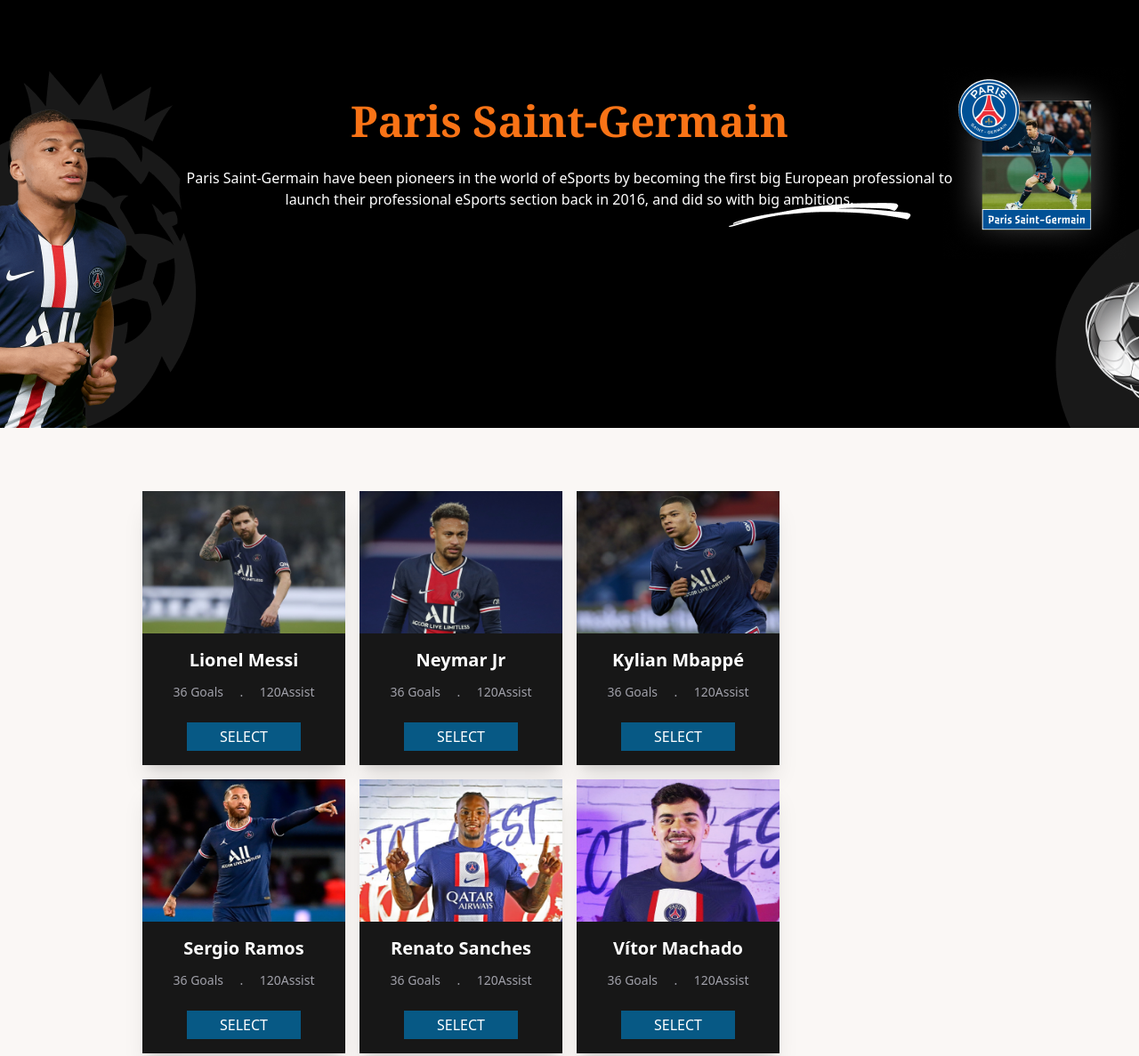
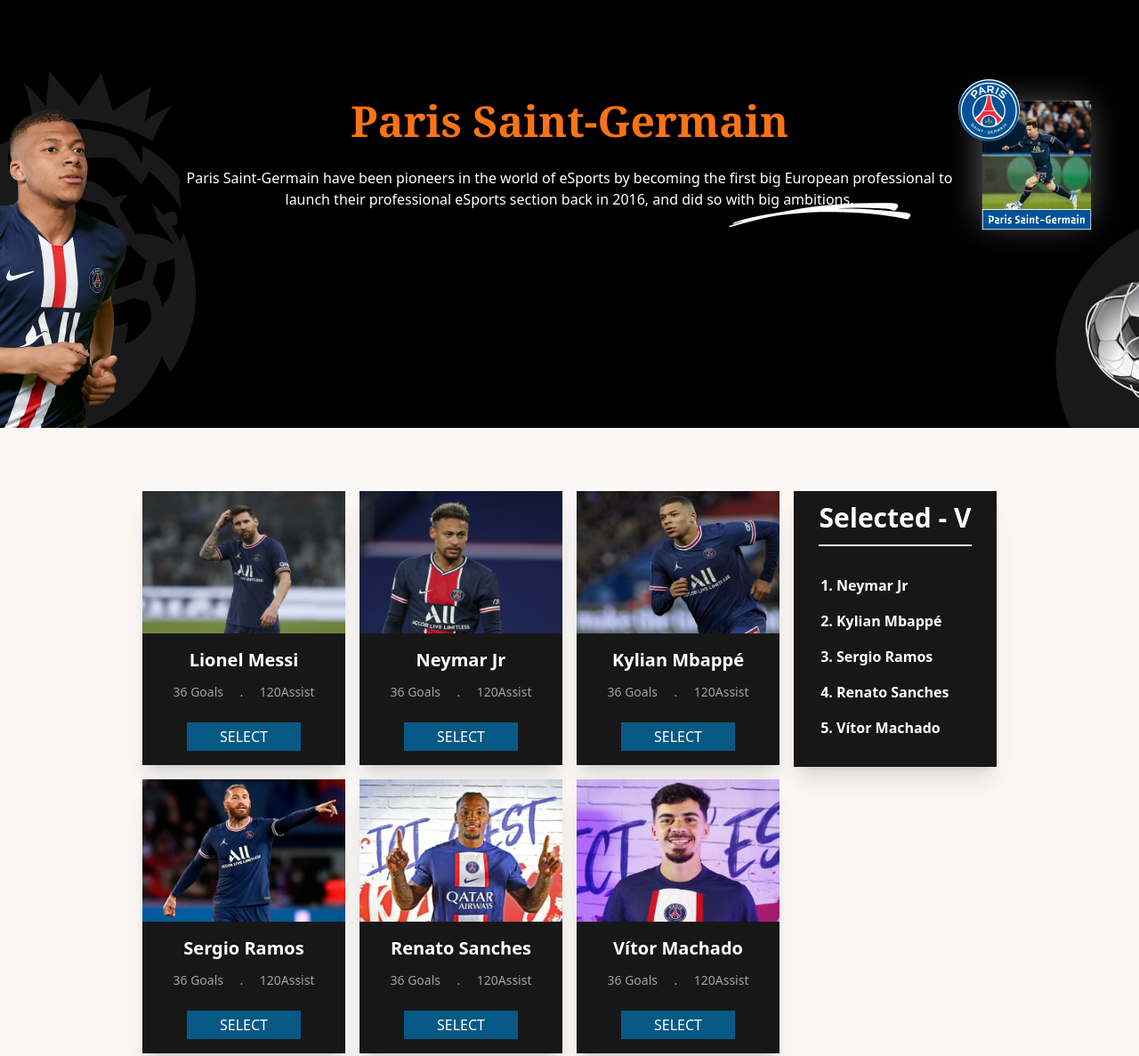
Before and after one commit to abu-noman30/best-five-player-dom, a plain HTML site: page index.html in a window 1280 px wide. Shown: the top 1187 px of the page at 89% size. Drawn offline with nearby package versions, Linux system fonts and the light colour scheme.

Commit message:
Selected Players list container added

```diff
--- a/index.html
+++ b/index.html
@@ -44,7 +44,7 @@
             "
           >
             <div
-              class="flex flex-col justify-center items-center pt-28  text-center text-white"
+              class="flex flex-col justify-center items-center pt-28 text-center text-white"
             >
               <h2
                 class="font-serif text-3xl font-bold md:text-5xl mb-7 text-orange-500"
@@ -66,7 +66,7 @@
       <!-- Players & Busget Section -->
       <section class="players-budget-section">
         <div class="players-budget-container w-9/12 mx-auto pt-8 pb-20">
-          <div class="grid grid-cols-12 gap-4">
+          <div class="players-container grid grid-cols-12 gap-4">
             <!-- Players Container -->
             <div
               class="players-container grid col-span-9 grid-cols-1 gap-4 md:grid-cols-2 lg:grid-cols-3"
@@ -247,8 +247,38 @@
               <!--  -->
             </div>
 
-            <!-- Player's List & Budget  Table Container -->
-
+            <!-- Player's List & Budget Table Container -->
+            <div
+              class="players-list-budget-container grid grid-cols-1 col-span-3 gap-4"
+            >
+              <!-- Player's List  -->
+              <div class="players-list-container">
+                <div
+                  class="card card-compact w-full bg-neutral-900 shadow-xl rounded-none"
+                >
+                  <figure>
+                    <h1
+                      class="text-white py-3 font-semibold text-3xl border-b-2"
+                    >
+                      Selected - V
+                    </h1>
+                  </figure>
+                  <div class="card-body">
+                    <ol
+                      id="selected-players"
+                      class="list-decimal px-8 font-semibold text-base"
+                    >
+                      <li class="text-white my-4">Neymar Jr</li>
+                      <li class="text-white my-4">Kylian Mbappé</li>
+                      <li class="text-white my-4">Sergio Ramos</li>
+                      <li class="text-white my-4">Renato Sanches</li>
+                      <li class="text-white my-4">Vítor Machado</li>
+                    </ol>
+                  </div>
+                </div>
+              </div>
+              <!-- Budget Table -->
+            </div>
           </div>
         </div>
       </section>
```
